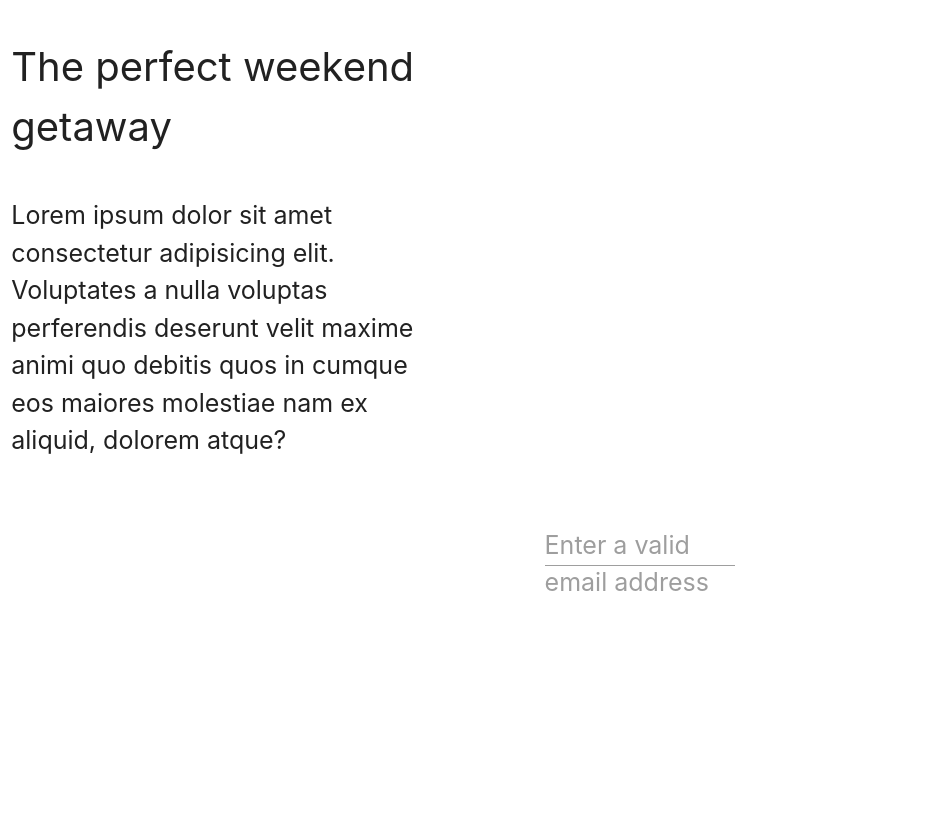
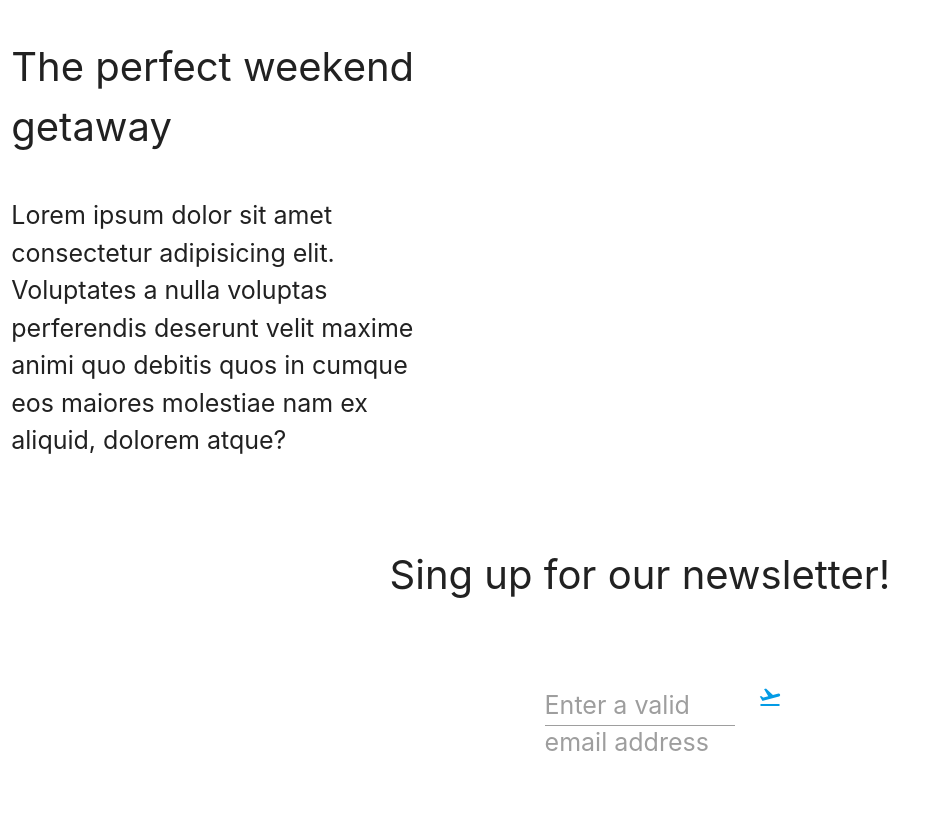
Before and after one commit to glockwild/class-work, a plain HTML site: page index.html in a window 1280 px wide. Shown: the part 3381-4198 px from the top of the page, without its empty margins (0-939 px from the left). Before the commit the page ends 4038 px from the top, so only its background shows below. Drawn offline with nearby package versions, Linux system fonts and the light colour scheme.

Commit message:
Added email line

```diff
--- a/css/style.css
+++ b/css/style.css
@@ -43,3 +43,8 @@
     position: relative;
     bottom: 30px;
 }
+
+.icon-input-pos {
+    position: relative;
+    top: 20px;
+}
--- a/index.html
+++ b/index.html
@@ -7,6 +7,7 @@
     <title>Document</title>
     <link rel="stylesheet" href="https://cdnjs.cloudflare.com/ajax/libs/materialize/1.0.0/css/materialize.min.css">
     <link rel="stylesheet" href="./css/style.css">
+    <link href="https://fonts.googleapis.com/icon?family=Material+Icons" rel="stylesheet">
 </head>
 <body>
 
@@ -90,6 +91,13 @@
         </div>
       </div>
 
+      <div class="row">
+        <div class="col s2"></div>
+        <div class="col s8">
+          <p class="big-text center-align">Sing up for our newsletter!</p>
+        </div>
+        <div class="col s2"></div>
+      </div>
 
       <div class="row">
         <div class="col s5"></div>
@@ -98,8 +106,12 @@
             <div class="input-field col s6">
               <input type="text" id="autocomplete-input" class="autocomplete">
               <label for="autocomplete-input">
-                <p class="set-input-text">Enter a valid email address</p> </label>
+                <p class="set-input-text">Enter a valid email address</p>
+                </label>
             </div>
+            <div class="col s6 icon-input-pos">
+              <a href="#!"> <i class="material-icons">flight_takeoff</i> </a>
+          </div>
           </div>
         </div>
       </div>
```
